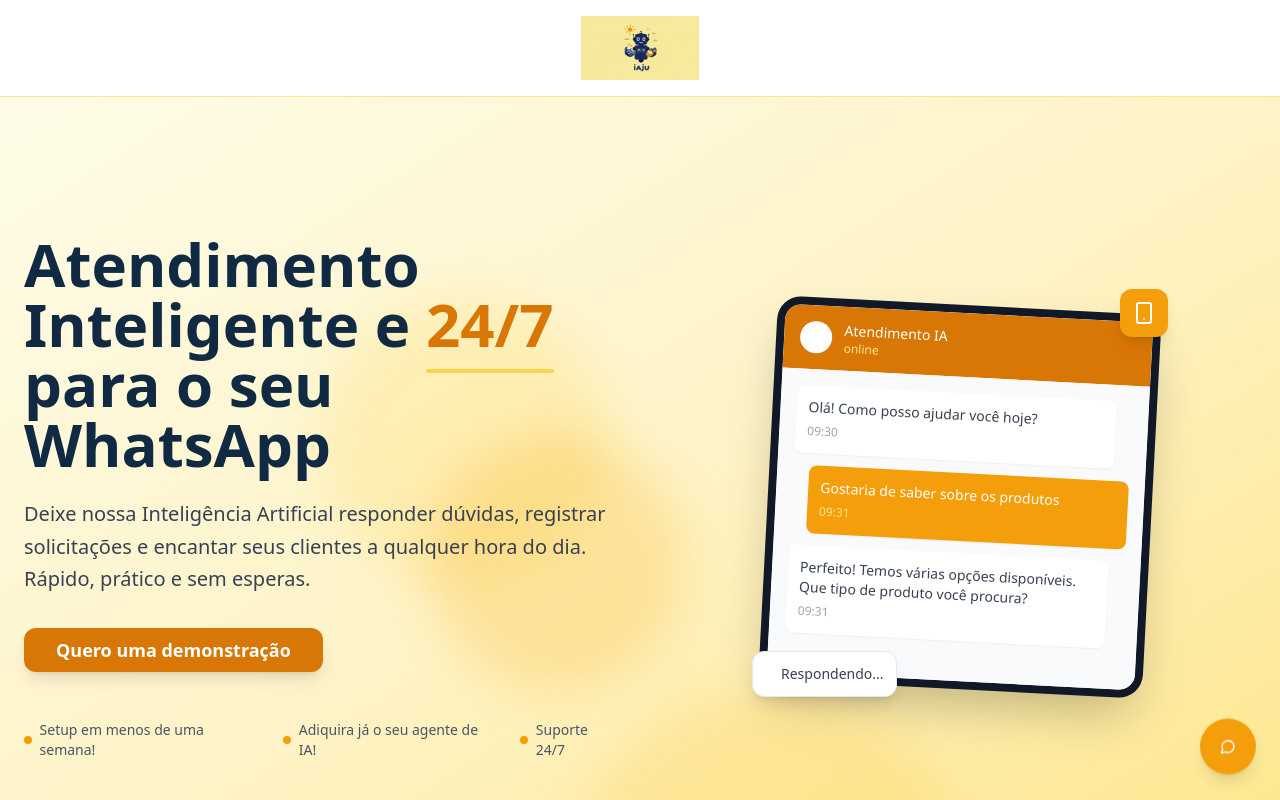
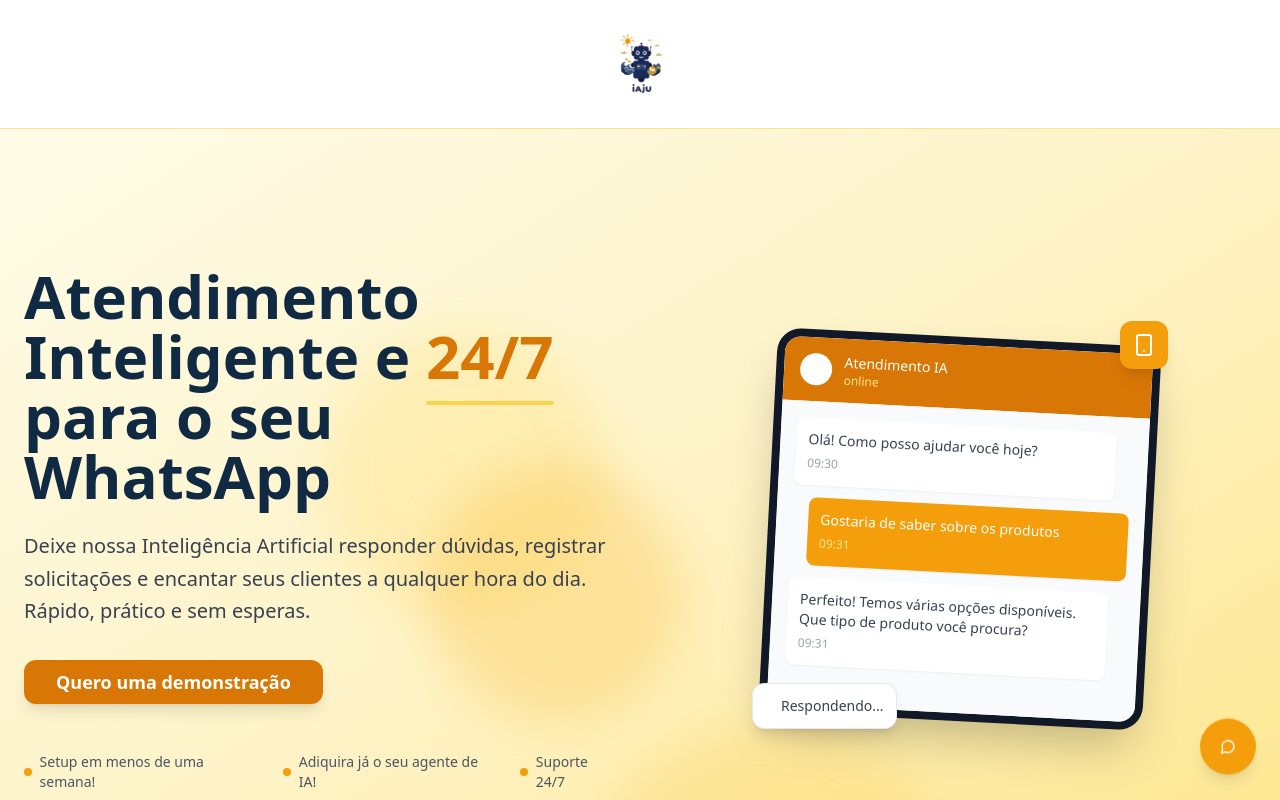
Before and after one commit to NtarSantos/lp-iaju, a React (Vite) app: page / in a window 1280 px wide. Shown: the top 800 px of the page. Built offline with nearby package versions, Linux system fonts and the light colour scheme.

Commit message:
Fix: Improve logo display
Replaced the logo with a version without a background and adjusted its positioning within the site.

```diff
--- a/index.html
+++ b/index.html
@@ -1,4 +1,3 @@
-
 <!DOCTYPE html>
 <html lang="en">
   <head>
@@ -8,7 +7,7 @@
     <meta name="description" content="Lovable Generated Project" />
     <meta name="author" content="Lovable" />
 
-    <link rel="icon" href="/lovable-uploads/e768a0d2-94c4-46ff-8a29-86cb6f74e8e0.png" type="image/png">
+    <link rel="icon" href="/lovable-uploads/ec10155c-62a0-464f-a6f5-c1091129a71a.png" type="image/png">
 
     <meta property="og:title" content="wa-bot-expert" />
     <meta property="og:description" content="Lovable Generated Project" />
--- a/src/components/Header.tsx
+++ b/src/components/Header.tsx
@@ -1,13 +1,13 @@
 
 const Header = () => {
   return (
-    <header className="bg-light-yellow py-4 border-b border-yellow-200">
+    <header className="bg-light-yellow py-6 border-b border-yellow-200">
       <div className="container mx-auto px-6">
         <div className="flex justify-center">
           <img
-            src="/lovable-uploads/e768a0d2-94c4-46ff-8a29-86cb6f74e8e0.png"
+            src="/lovable-uploads/ec10155c-62a0-464f-a6f5-c1091129a71a.png"
             alt="iAju - Inteligência Artificial"
-            className="h-16 w-auto"
+            className="h-20 w-auto"
           />
         </div>
       </div>
```
Also changed, not shown: public/lovable-uploads/ec10155c-62a0-464f-a6f5-c1091129a71a.png (added).
